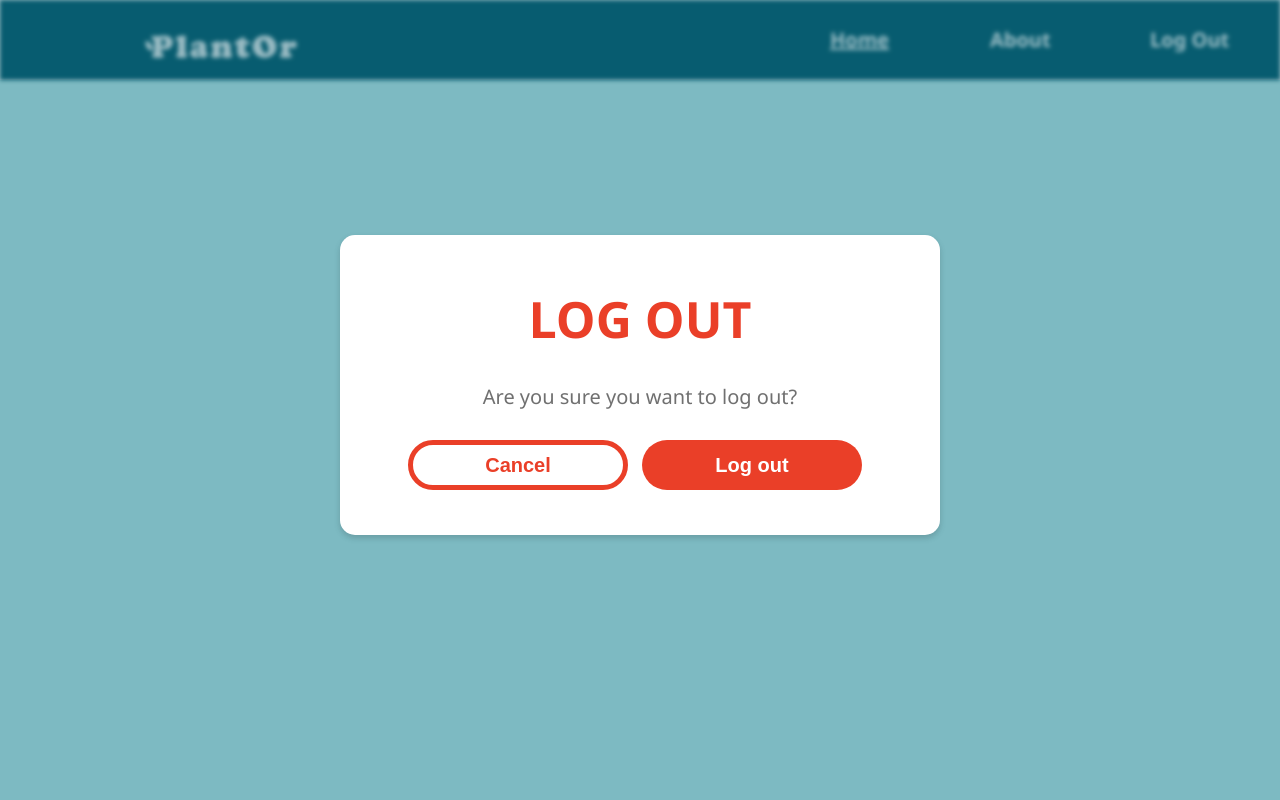
After one commit to SebastianBlaga/PlantOr, a PHP site: page /logoutConfirm.php in a window 1280 px wide. The commit adds this page. Run offline with PHP 8.4, Linux system fonts and the light colour scheme; the visitor is signed in with stand-in values (Sample User, id 1).

Commit message:
logout pop-up

```diff
--- a/Album.php
+++ b/Album.php
@@ -21,7 +21,7 @@ session_start();
                     <a href="#collection">Collection</a>
                     <a class="active" href="#albums">Albums</a>
                     <a href="#about">About</a>
-                    <a href="#logout">Log Out</a>
+                    <a href="logoutConfirm.php">Log Out</a>
                 </div>
                 <div class="Logo"> <img src='img/Logo white.png'></div>
         </header>
--- a/login.php
+++ b/login.php
@@ -34,7 +34,7 @@ else
                 $_SESSION['userId'] = $row['idUsers'];
                 $_SESSION['userEmail'] = $row['emailUsers'];
 
-                header("Location:homepage.php?login=success");
+                header("Location:album.php?login=success");
                 exit();
             }
             else
--- /dev/null
+++ b/logout.php
@@ -0,0 +1,5 @@
+<?php
+session_start();
+session_unset();
+session_destroy();
+header("Location:homepage.php");
--- /dev/null
+++ b/logoutConfirm.php
@@ -0,0 +1,44 @@
+<?php
+session_start();
+?>
+
+<!DOCTYPE html>
+<html>
+    <head>
+        <meta charset="UTF-8">
+        <meta name="viewport" content="width=device-width, initial-scale=1">
+
+        <link rel="stylesheet" href="style_home.css">
+        <link rel="stylesheet" href="style_global.css">
+        <link rel="stylesheet" href="logoutpopup.css">
+        <title>PlantOr</title>
+    </head>
+    <body>
+        <header>
+            <div class="menu-header">
+            <div class="menu-items">
+            <div class="logo">
+                <img id="white-logo" src="images/Logo white.png">
+            </div>
+            <a class="active" href="#home">Home</a>
+            <a href="#about">About</a>
+            <a href="#login" id="login-item" onClick="document.location.href='login.page.php'">Log Out</a>
+            </div>
+            </div>
+        </header>
+        <div class="main-bg">
+        <!-- Log in pop up form section-->
+        <div class="bg-form"  >
+            <div class="form" id="log-in-form" >
+                <h1>LOG OUT</h1>
+                    <p>Are you sure you want to log out?</p>
+                    <div class="form-buttons">
+                        <button type="button" class="buton-form" id="buton-cancel" onClick="document.location.href='album.php'">Cancel</button>
+                        <button type="button" class="buton-form" id="buton-logout" onClick= "href=logout.php">Log out</button>
+                    </div>
+                </form>
+            </div>
+        </div>
+</div>
+</body>
+</html>
--- /dev/null
+++ b/logoutpopup.css
@@ -0,0 +1,14 @@
+header {
+    filter: blur(2px);
+}
+.bg-form
+{
+    filter: blur(0);
+}
+.form
+{
+    height: 300px;
+}
+.form-buttons{
+    margin-top:30px;
+}
```
